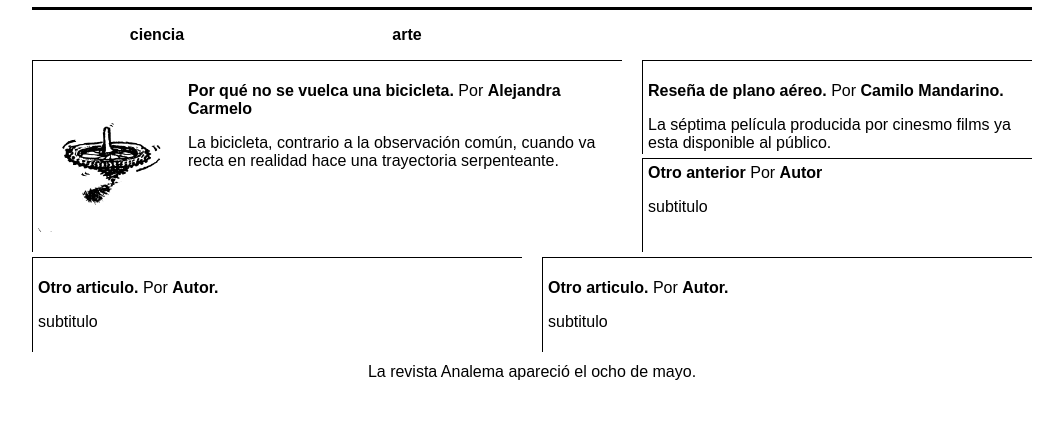
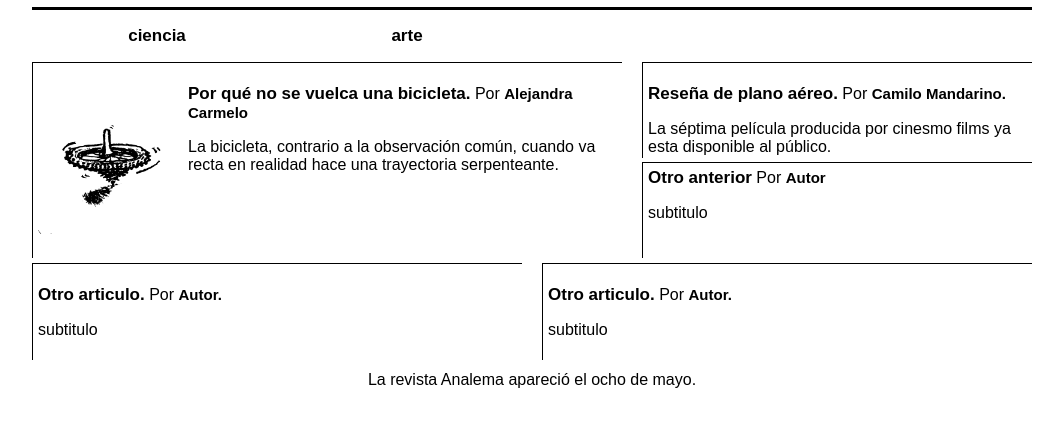
Before and after one commit to neocentrica/revista-analema, a plain HTML site: page index.html in a window 1280 px wide. Shown: the part 114-540 px from the top of the page, without its empty margins (108-1171 px from the left). Drawn offline with Linux system fonts and the light colour scheme.

Commit message:
Update style.css

```diff
--- a/style.css
+++ b/style.css
@@ -1,5 +1,4 @@
-
-body {margin: 0 auto; max-height: 1000px; max-width: 1000px; width: 100%; font-family: Arial, Helvetica, sans-serif; font-size: 16px;
+body {margin: 0 auto; max-height: 1000px; max-width: 1000px; width: 100%; font-family: Arial, Helvetica, sans-serif;
 display: grid;
 grid-template-areas: "header"
                      "nav"
@@ -7,8 +6,10 @@ grid-template-areas: "header"
                      "footer";
 }
 
-.articulo {text-decoration: none; color: black; font-weight: bold;}
-.autor {text-decoration: none; color: black; font-weight: bold; }
+a {color: black; text-decoration: none;}
+.articulo {font-weight: bold; font-size: 17px;}
+.autor {font-weight: bold; font-size: 15px;}
+.subtitulo {font-size: 16px;}
 .img {width: 150px; float: left;}
 
 
@@ -44,18 +45,15 @@ main {grid-area: main; margin: 0 auto;
     grid-template-columns: 59% 39%;
     grid-template-rows: 49% 49%;
     grid-template-areas: "principal segundo"
-                         "principal tercero";
-}
-
-#older {grid-area: older;
-    display: grid; grid-gap: 2%;
-    grid-template-columns: 49% 49%;
-}
+                         "principal tercero";}
 
 .principal {grid-area: principal; width: 100%;  border: 1px; border-style: solid; border-bottom: none; border-right: none; box-sizing: border-box; padding: 5px; }
 .seg { grid-area: segundo; width: 100%;  border: 1px; border-style: solid; border-bottom: none; border-right: none; box-sizing: border-box; padding: 5px;}
 .ter {grid-area: tercero; width: 100%;  border: 1px; border-style: solid; border-bottom: none; border-right: none; box-sizing: border-box; padding: 5px; }
 
+#older {grid-area: older;
+    display: grid; grid-gap: 2%;
+    grid-template-columns: 49% 49%;}
 #older>div {width: 100%;  border: 1px; border-style: solid; border-bottom: none; border-right: none; box-sizing: border-box; padding: 5px; }
 
 footer {grid-area: footer; text-align: center;}
```
